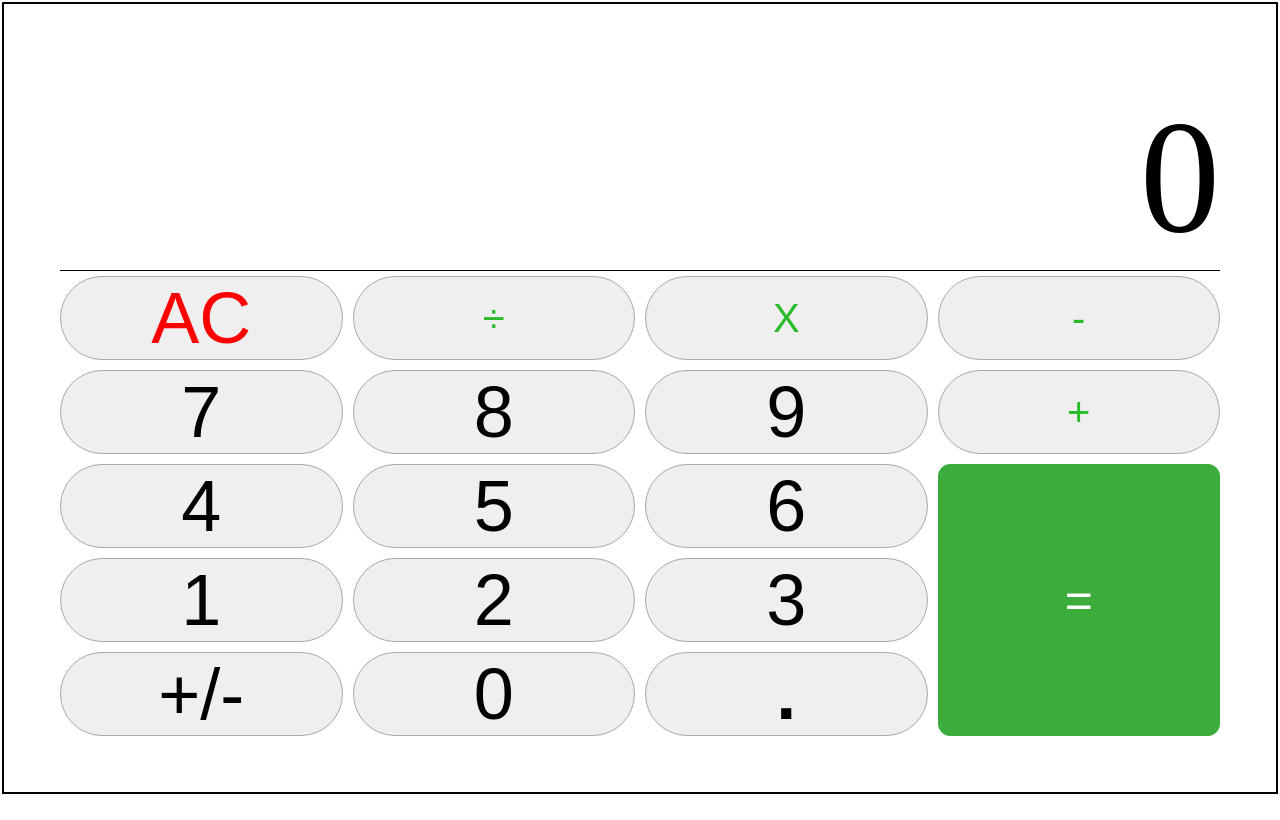
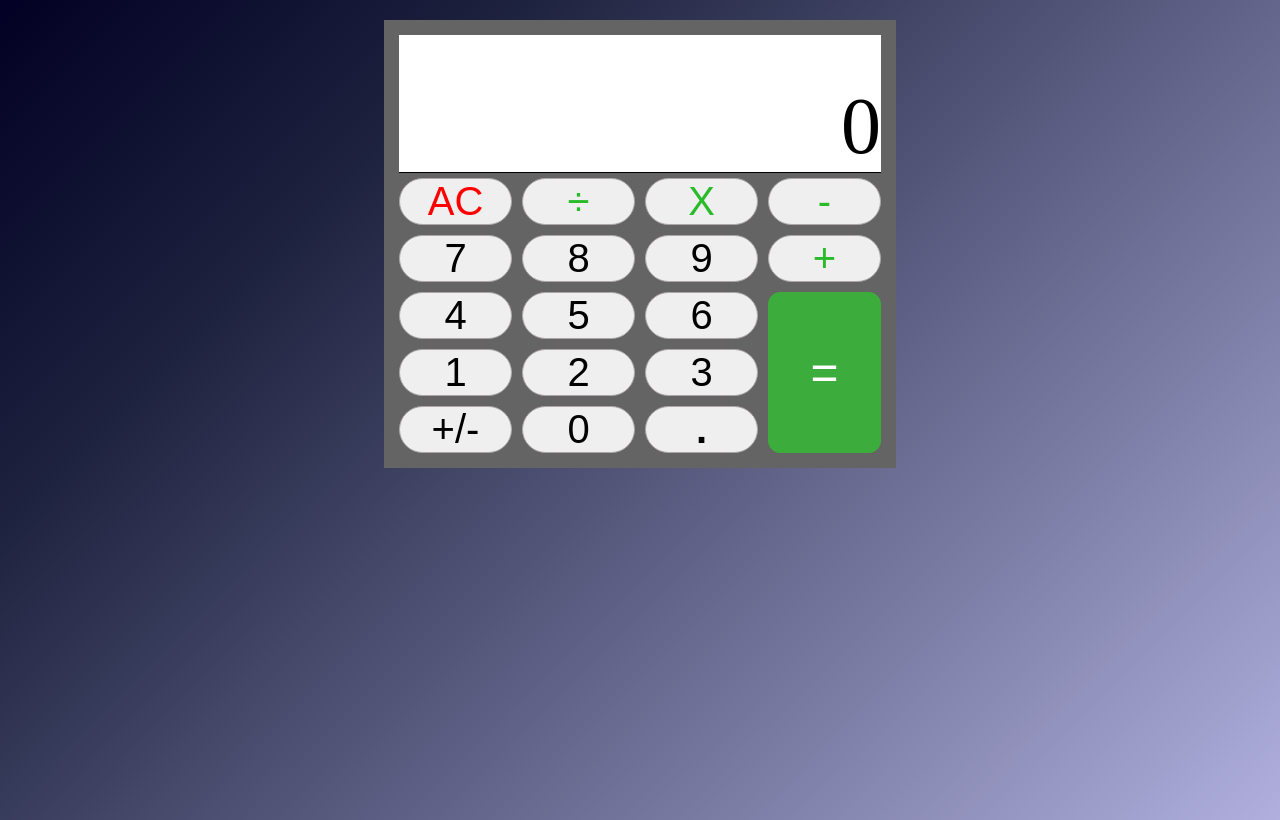
Before and after one commit to noorncho/calculaor-using-js, a plain HTML site: page index.html in a window 1280 px wide. Drawn offline with Linux system fonts and the light colour scheme.

Commit message:
updated styling

```diff
--- a/styles/_buttons.scss
+++ b/styles/_buttons.scss
@@ -28,6 +28,6 @@ button{
 
 @media screen and (min-width: 768px){
     button{
-        font-size: 4.5em;
+        font-size: 2.5em;
     }
 }
--- a/styles/_layout.scss
+++ b/styles/_layout.scss
@@ -7,7 +7,7 @@
     gap: 5px;
     margin: 2px;
     height: 99vh;
-    border: black solid 2px;
+    background-color: rgb(100, 100, 100);
 
     &__display{
         display: flex;
@@ -35,11 +35,15 @@
 
 @media screen and (min-width: 768px){
     .calculator{
-        //width: 100%;
-        padding: 7vh;
+        width: 40%;
+        height: 50%;
+        padding: 15px;
+        margin-top: 20px;
+        margin-left: auto;
+        margin-right: auto;
 
         &__display{
-            font-size: 10em;
+            font-size: 5em;
         }
 
         &__keys{
--- a/styles/style.scss
+++ b/styles/style.scss
@@ -6,3 +6,9 @@
     padding: 0;
     box-sizing: border-box;
 }
+
+body{
+    background: rgb(2,0,36);
+    background: linear-gradient(135deg, rgba(2,0,36,1) 0%, rgba(29,34,62,1) 25%, rgba(176,175,222,1) 100%);
+    height: 100vh;
+}
```
Also changed, not shown: styles/style.css.
